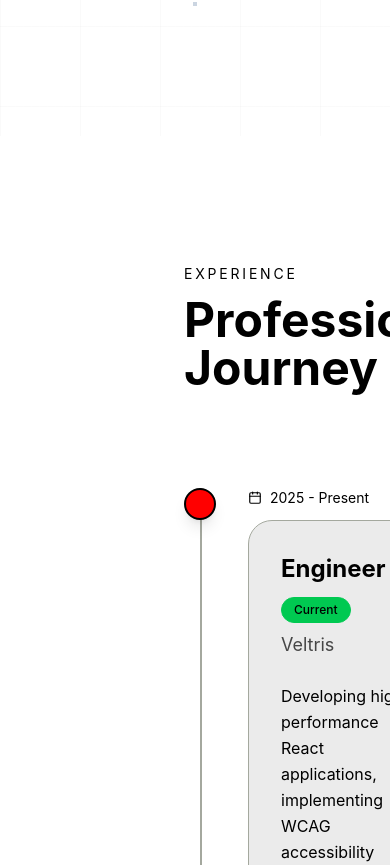
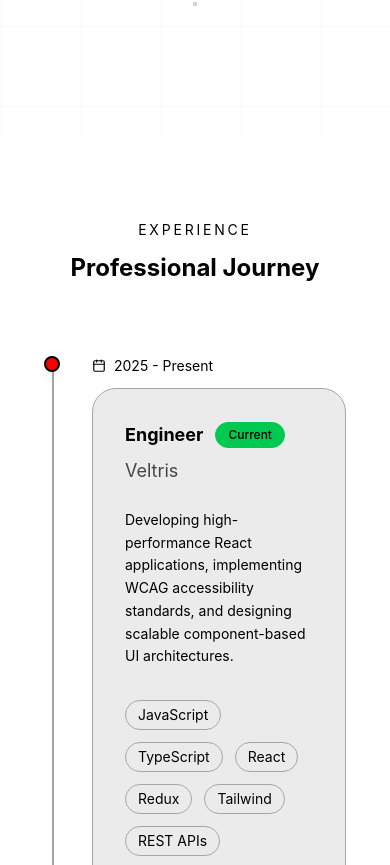
Before and after one commit to AnudeepthiKolagani/anudeepthi-workspace, a React (Vite) app: page / in a window 390 px wide. Shown: the part 5359-6224 px from the top of the page. Built offline with nearby package versions, Linux system fonts and the light colour scheme.

Commit message:
style: improve experience section responsiveness and mobile UX

```diff
--- a/src/components/ExperienceTimeline.jsx
+++ b/src/components/ExperienceTimeline.jsx
@@ -54,17 +54,17 @@ const fadeUp = {
 
 export default function ExperienceTimeline() {
   return (
-    <section id="experience" className="relative py-32 px-6 overflow-hidden">
-      <div className="mx-40 relative z-10">
+    <section id="experience" className="relative py-20 px-6 overflow-hidden">
+      <div className="px-5 md:px-10 lg:px-20 relative z-10">
         {/* Header */}
-        <div className="text-center mb-24">
+        <div className="text-center mb-18 lg:mb-24">
           <motion.p
             variants={fadeUp}
             initial="hidden"
             whileInView="visible"
             viewport={{ once: true }}
             transition={{ duration: 0.5 }}
-            className="text-sm uppercase tracking-[0.2em] opacity-60 mb-3"
+            className="text-sm lg:text-base uppercase tracking-[0.2em] opacity-60 mb-3"
           >
             Experience
           </motion.p>
@@ -75,7 +75,7 @@ export default function ExperienceTimeline() {
             whileInView="visible"
             viewport={{ once: true }}
             transition={{ duration: 0.5 }}
-            className="text-5xl font-bold"
+            className="text-2xl md:text-4xl lg:text-5xl font-bold"
           >
             Professional Journey
           </motion.h2>
@@ -84,7 +84,7 @@ export default function ExperienceTimeline() {
         {/* Timeline */}
         <div className="relative">
           {/* Vertical Line */}
-          <div className="absolute left-4 top-0 bottom-0 w-[2px] bg-light-border" />
+          <div className="absolute left-2 lg:left-4 top-0 bottom-0 w-[2px] bg-light-border" />
 
           <div className="space-y-16">
             {experiences.map((exp) => (
@@ -96,8 +96,10 @@ export default function ExperienceTimeline() {
                 <div className="relative z-10 flex-shrink-0">
                   <div
                     className="
-                      h-8
-                      w-8
+                      h-4
+                      w-4
+                      lg:h-8
+                      lg:w-8
                       rounded-full
                       border-2
                       border-background
@@ -116,7 +118,7 @@ export default function ExperienceTimeline() {
                     whileInView="visible"
                     viewport={{ once: true }}
                     transition={{ duration: 0.5 }}
-                    className="flex items-center gap-2 text-sm opacity-60 mb-3"
+                    className="flex items-center gap-2 text-sm lg:text-base opacity-60 mb-3"
                   >
                     <Calendar size={14} />
                     {exp.period}
@@ -155,7 +157,9 @@ export default function ExperienceTimeline() {
                       className="mb-6"
                     >
                       <div className="flex flex-wrap items-center gap-3">
-                        <h3 className="text-2xl font-bold">{exp.role}</h3>
+                        <h3 className="text-lg text-2xl font-bold">
+                          {exp.role}
+                        </h3>
 
                         {exp.current && (
                           <span
@@ -186,7 +190,7 @@ export default function ExperienceTimeline() {
                       whileInView="visible"
                       viewport={{ once: true }}
                       transition={{ duration: 0.5 }}
-                      className="leading-relaxed opacity-80 mb-8"
+                      className="leading-relaxed text-sm md:text-base opacity-80 mb-8"
                     >
                       {exp.description}
                     </motion.p>
@@ -220,7 +224,7 @@ export default function ExperienceTimeline() {
                     </motion.div>
 
                     {/* Contributions */}
-                    <div>
+                    <div className="hidden md:block ">
                       <motion.h4
                         variants={fadeUp}
                         initial="hidden"
```
